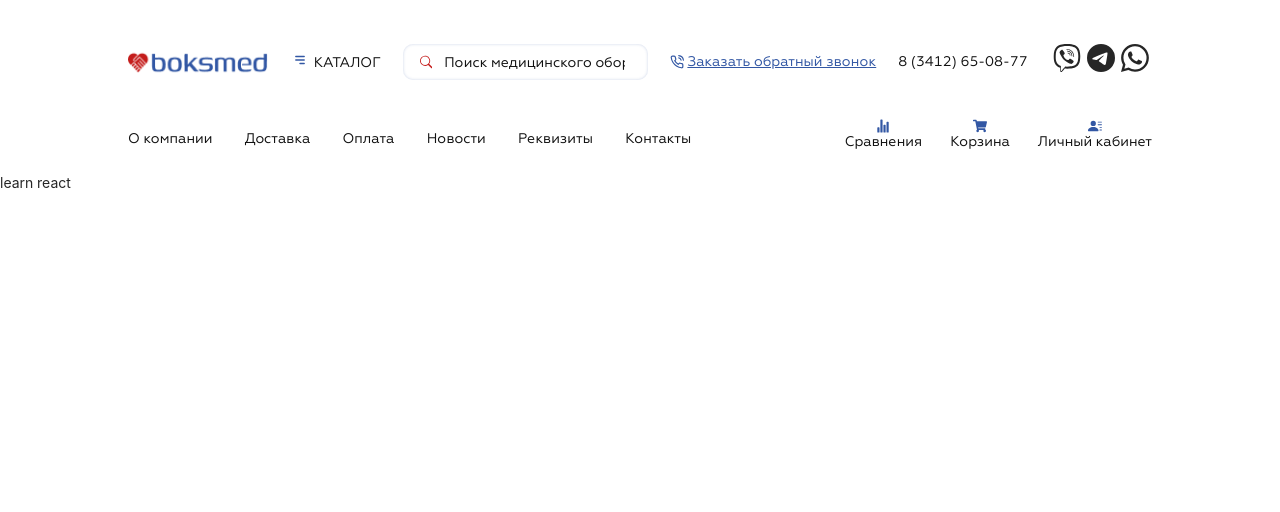
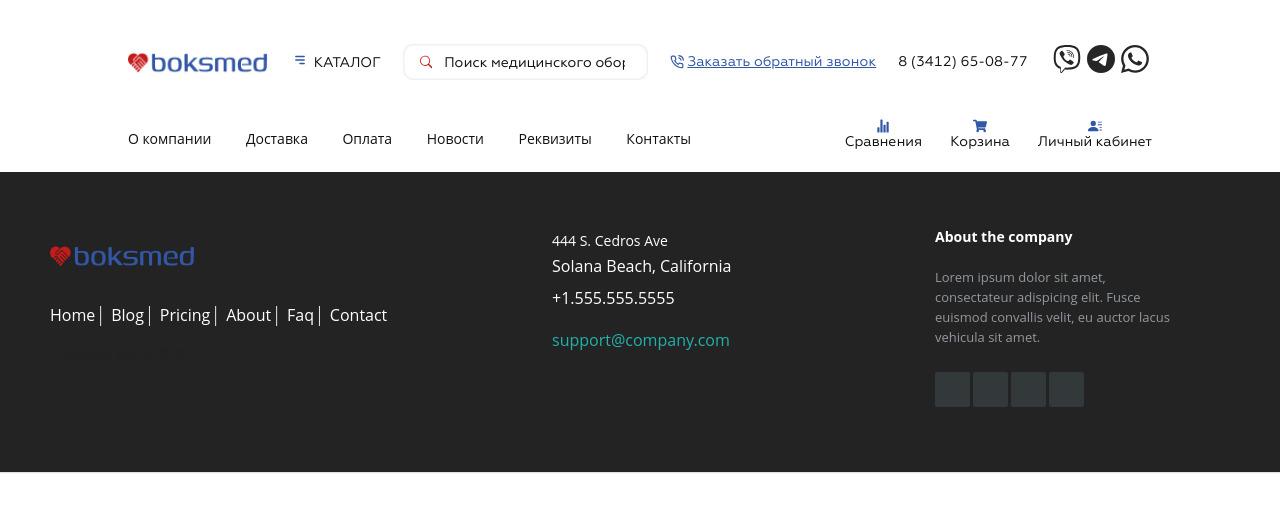
Before and after one commit to TukhtayevaRoziya/boksMedFront, a React (Create React App) app: page /about in a window 1280 px wide. Shown: the top 512 px of the page. Built offline with nearby package versions, Linux system fonts and the light colour scheme.

Commit message:
fix design

```diff
--- a/src/App.tsx
+++ b/src/App.tsx
@@ -6,19 +6,18 @@ import TopHeader from "./components/topHeader/TopHeader";
 import Contact from "./components/contact/Contact";
 
 import "./App.css";
+import Footer from "./components/footer/Footer";
 
 const App: FC = () => {
-const [size, setSize] = useState<Boolean>(false)
+  const [size, setSize] = useState<Boolean>(false);
 
   window.addEventListener("resize", () => {
-
     if (window.innerWidth < 1000) {
       setSize(true);
-      } else {
+    } else if (size) {
       setSize(false);
     }
   });
-
 
   return (
     <BrowserRouter>
@@ -29,7 +28,7 @@ const [size, setSize] = useState<Boolean>(false)
         <Routes>
           <Route path="/" element={<Contact />} />
         </Routes>
-        learn react
+        <Footer />
       </div>
     </BrowserRouter>
   );
--- a/src/components/contact/Contact.tsx
+++ b/src/components/contact/Contact.tsx
@@ -24,6 +24,7 @@ const Contact: FC = () => {
             </p>
           </div>
           <img src={main} alt="" />
+          <button>Hy</button>
         </div>
         <div className={styles.main__block}>
           <MyForm />
--- a/src/components/contact/Form.tsx
+++ b/src/components/contact/Form.tsx
@@ -1,5 +1,5 @@
 import React from "react";
-import { Form, Input } from "antd";
+import { Button, Form, Input } from "antd";
 
 import { instance } from "../../api/api";
 import { ResType } from "../../types/ApiTypes";
@@ -65,6 +65,12 @@ const MyForm: React.FC = () => {
         <Form.Item wrapperCol={{ offset: 8, span: 16 }}>
           <div className={styles.btn}/>
         </Form.Item>
+        <Form.Item wrapperCol={{ offset: 8, span: 16 }}>
+        <Button type="primary" htmlType="submit">
+          Submit
+        </Button>
+      </Form.Item>
+
       </Form>
     </>
   );
--- /dev/null
+++ b/src/components/footer/Footer.module.css
@@ -0,0 +1,194 @@
+.footer{
+  width: 100%;
+  padding: 60px 0;
+
+  background-color: #232323;
+}
+
+@import url(https://fonts.googleapis.com/css?family=Open+Sans:400,500,300,700);
+
+* {
+  font-family: Open Sans;
+}
+
+.footer_distributed{
+	background: #232323;
+	box-shadow: 0 1px 1px 0 rgba(0, 0, 0, 0.12);
+	box-sizing: border-box;
+	width: 100%;
+	text-align: left;
+	font: bold 16px sans-serif;
+	padding: 55px 50px;
+}
+
+.footer_distributed .footer_left,
+.footer_distributed .footer_center,
+.footer_distributed .footer_right{
+	display: inline-block;
+	vertical-align: top;
+}
+
+/* Footer left */
+
+.footer_distributed .footer_left{
+	width: 40%;
+}
+
+/* The company logo */
+
+.footer_distributed h3{
+	color:  #ffffff;
+	font: normal 36px 'Open Sans', cursive;
+	margin: 0;
+}
+
+.footer_distributed h3 span{
+	color:  lightseagreen;
+}
+
+/* Footer links */
+
+.footer_distributed .footer_links{
+	color:  #ffffff;
+	margin: 20px 0 12px;
+	padding: 0;
+}
+
+.footer_distributed .footer_links a{
+	display:inline-block;
+	line-height: 1.8;
+  font-weight:400;
+	text-decoration: none;
+	color:  inherit;
+}
+
+.footer_distributed .footer_company_name{
+	color:  #222;
+	font-size: 14px;
+	font-weight: normal;
+	margin: 0;
+}
+
+/* Footer Center */
+
+.footer_distributed .footer_center{
+	width: 35%;
+}
+
+.footer_distributed .footer_center i{
+	background-color:  #33383b;
+	color: #ffffff;
+	font-size: 25px;
+	width: 38px;
+	height: 38px;
+	border-radius: 50%;
+	text-align: center;
+	line-height: 42px;
+	margin: 10px 15px;
+	vertical-align: middle;
+}
+
+.footer_distributed .footer_center i.fa-envelope{
+	font-size: 17px;
+	line-height: 38px;
+}
+
+.footer_distributed .footer_center p{
+	display: inline-block;
+	color: #ffffff;
+  font-weight:400;
+	vertical-align: middle;
+	margin:0;
+}
+
+.footer_distributed .footer_center p span{
+	display:block;
+	font-weight: normal;
+	font-size:14px;
+	line-height:2;
+}
+
+.footer_distributed .footer_center p a{
+	color:  lightseagreen;
+	text-decoration: none;;
+}
+
+.footer_distributed .footer_links a:before {
+  content: "|";
+  font-weight:300;
+  font-size: 20px;
+  left: 0;
+  color: #fff;
+  display: inline-block;
+  padding-right: 5px;
+}
+
+.footer_distributed .footer_links .link_1:before {
+  content: none;
+}
+
+/* Footer Right */
+
+.footer_distributed .footer_right{
+	width: 20%;
+}
+
+.footer_distributed .footer_company_about{
+	line-height: 20px;
+	color:  #92999f;
+	font-size: 13px;
+	font-weight: normal;
+	margin: 0;
+}
+
+.footer_distributed .footer_company_about span{
+	display: block;
+	color:  #ffffff;
+	font-size: 14px;
+	font-weight: bold;
+	margin-bottom: 20px;
+}
+
+.footer_distributed .footer_icons{
+	margin-top: 25px;
+}
+
+.footer_distributed .footer_icons a{
+	display: inline-block;
+	width: 35px;
+	height: 35px;
+	cursor: pointer;
+	background-color:  #33383b;
+	border-radius: 2px;
+
+	font-size: 20px;
+	color: #ffffff;
+	text-align: center;
+	line-height: 35px;
+
+	margin-right: 3px;
+	margin-bottom: 5px;
+}
+
+/* If you don't want the footer to be responsive, remove these media queries */
+
+@media (max-width: 880px) {
+
+	.footer_distributed{
+		font: bold 14px sans-serif;
+	}
+
+	.footer_distributed .footer_left,
+	.footer_distributed .footer_center,
+	.footer_distributed .footer_right{
+		display: block;
+		width: 100%;
+		margin-bottom: 40px;
+		text-align: center;
+	}
+
+	.footer_distributed .footer_center i{
+		margin-left: 0;
+	}
+
+}
--- /dev/null
+++ b/src/components/footer/Footer.tsx
@@ -0,0 +1,81 @@
+import React from "react";
+
+import logo from '../../assets/icons/logo.webp'
+
+import styles from "./Footer.module.css";
+
+const Footer = () => {
+  return (
+    <footer className={styles.footer_distributed}>
+      <div className={styles.footer_left}>
+        <h3>
+          <img src={logo} alt=''/>
+        </h3>
+
+        <p className={styles.footer_links}>
+          <a href="/" className={styles.link_1}>
+            Home
+          </a>
+
+          <a href="/">Blog</a>
+
+          <a href="/">Pricing</a>
+
+          <a href="/">About</a>
+
+          <a href="/">Faq</a>
+
+          <a href="/">Contact</a>
+        </p>
+
+        <p className={styles.footer_company_name}>Company Name © 2015</p>
+      </div>
+
+      <div className={styles.footer_center}>
+        <div>
+          <i className={styles.fa + ' ' +  styles.fa_map_marker}></i>
+          <p>
+            <span>444 S. Cedros Ave</span> Solana Beach, California
+          </p>
+        </div>
+
+        <div>
+          <i className={styles.fa +' ' + styles.fa_phone}></i>
+          <p>+1.555.555.5555</p>
+        </div>
+
+        <div>
+          <i className={styles.fa + ' ' + styles.fa_envelope}></i>
+          <p>
+            <a href="mailto:support@company.com">support@company.com</a>
+          </p>
+        </div>
+      </div>
+
+      <div className={styles.footer_right}>
+        <p className={styles.footer_company_about}>
+          <span>About the company</span>
+          Lorem ipsum dolor sit amet, consectateur adispicing elit. Fusce
+          euismod convallis velit, eu auctor lacus vehicula sit amet.
+        </p>
+
+        <div className={styles.footer_icons}>
+          <a href="/">
+            <i className={styles.fa + ' ' + styles.fa_facebook}></i>
+          </a>
+          <a href="/">
+            <i className={styles.fa + ' ' + styles.fa_twitter}></i>
+          </a>
+          <a href="/">
+            <i className={styles.fa + ' ' + styles.fa_linkedin}></i>
+          </a>
+          <a href="/">
+            <i className={styles.fa + ' ' + styles.fa_github}></i>
+          </a>
+        </div>
+      </div>
+    </footer>
+  );
+};
+
+export default Footer;
--- a/src/components/topHeader/TopHeader.module.css
+++ b/src/components/topHeader/TopHeader.module.css
@@ -52,7 +52,8 @@
   color: #c41c1b;
 }
 
-.call {
+.call,
+.call_sm {
   display: flex;
   align-items: center;
 
@@ -66,11 +67,18 @@
   color: var(--main-font-blue-color);
 }
 
-.call svg {
+.call_sm {
+  justify-content: center;
+  margin-bottom: 1.5em;
+}
+
+.call svg,
+.call_sm svg {
   margin-right: 3px;
 }
 
-.phone {
+.phone,
+.phone_sm {
   font-family: var(--main-font-family);
   font-style: normal;
   font-weight: 400;
@@ -80,14 +88,25 @@
   color: var(--main-font-black-color);
 }
 
-.socialNetwork {
+.phone_sm {
+  text-align: center;
+}
+
+.socialNetwork,
+.socialNetwork_sm {
   display: flex;
   justify-content: space-around;
   width: 10%;
   color: var(--main-font-blue-color);
 }
 
-.socialNetwork h1 {
+.socialNetwork_sm{
+  width: 15em;
+  margin: 1.5em auto;
+}
+
+.socialNetwork h1,
+.socialNetwork_sm h1 {
   margin: 0;
   cursor: pointer;
 }
@@ -112,9 +131,14 @@
   line-height: 1.3em;
 }
 
-.navbar__main a {
+.navbar__main a,
+.navbar__main_sm a {
   color: var(--main-font-black-color);
   text-decoration: none;
+}
+
+.navbar__main_sm a{
+  margin-bottom: 1.5em;
 }
 
 .navbar__other {
@@ -166,3 +190,23 @@
   width: 1.7em;
   color: #3257a4;
 }
+
+.navbar__main_sm {
+  display: flex;
+  flex-direction: column;
+  align-items: center;
+  justify-content: space-evenly;
+
+  font-family: var(--main-font-family);
+  font-style: normal;
+  font-weight: 400;
+  font-size: 1em;
+  line-height: 1.3em;
+  padding-top: 1.5em;
+}
+
+@media (min-width: 1001px) and (max-width:1200.9px) {
+  .socialNetwork{
+    display: none;
+  }
+}
--- a/src/components/topHeader/TopHeaderSm.tsx
+++ b/src/components/topHeader/TopHeaderSm.tsx
@@ -1,14 +1,33 @@
 import React, { useState, FC } from "react";
+import { AiOutlineBars } from "react-icons/ai";
+import { NavLink } from "react-router-dom";
 import { Drawer, Space } from "antd";
-import { AiOutlineBars } from "react-icons/ai";
 
 import logo from "../../assets/icons/logo.webp";
 
 import styles from "./TopHeader.module.css";
+import { FiPhoneCall } from 'react-icons/fi';
+import { FaViber } from 'react-icons/fa';
+import { BsTelegram } from 'react-icons/bs';
+import { BsWhatsapp } from 'react-icons/bs';
 
 const TopHeaderSm: FC = () => {
   const [visible, setVisible] = useState(false);
 
+  const data = [
+    { id: 1, to: "/about", name: "О компании" },
+    { id: 2, to: "/delivery", name: "Доставка" },
+    { id: 3, to: "/delivery", name: "Оплата" },
+    { id: 4, to: "/news", name: "Новости" },
+    { id: 5, to: "/delivery", name: "Реквизиты" },
+    { id: 6, to: "/contact", name: "Контакты" },
+  ];
+
+  const dataMap = data.map((d) => (
+    <NavLink key={d.id} to={d.to}>
+      {d.name}
+    </NavLink>
+  ));
   const showDrawer = () => {
     setVisible(true);
   };
@@ -32,11 +51,25 @@ const TopHeaderSm: FC = () => {
         width={500}
         onClose={onClose}
         visible={visible}
+        height={'auto'}
         extra={<Space></Space>}
       >
-        <p>Some contents...</p>
-        <p>Some contents...</p>
-        <p>Some contents...</p>
+          <div className={styles.navbar__main_sm}>{dataMap}</div>
+          <div className={styles.call_sm}>
+          <FiPhoneCall /> Заказать обратный звонок
+        </div>
+        <div className={styles.phone_sm}>8 (3412) 65-08-77</div>
+        <div className={styles.socialNetwork_sm}>
+          <h1>
+            <FaViber />
+          </h1>
+          <h1>
+            <BsTelegram />
+          </h1>
+          <h1>
+            <BsWhatsapp />
+          </h1>
+        </div>
       </Drawer>
     </>
   );
```
Lines whose indentation alone changed are shown as unchanged.
